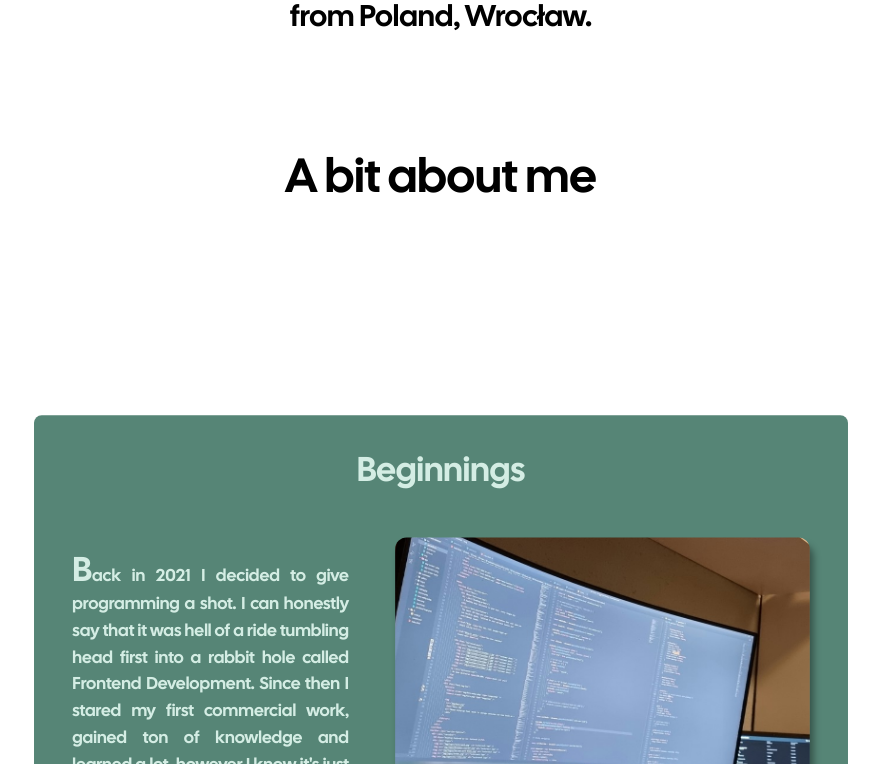
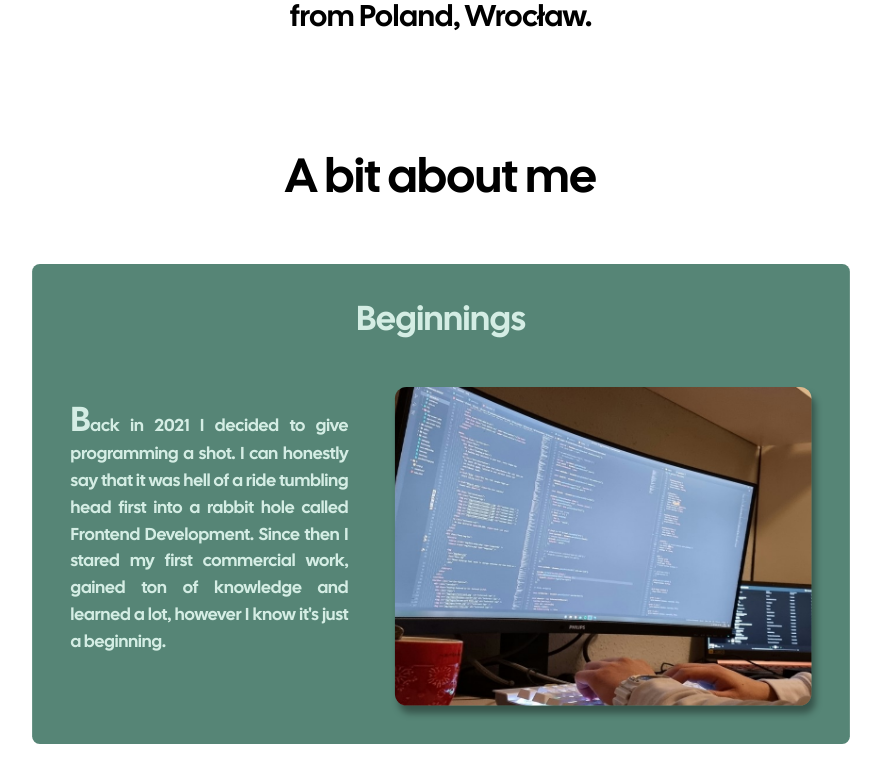
Before and after one commit to m-dombkowski/Portfolio-website, a Next.js app: page /about in a window 1280 px wide. Shown: the part 908-1672 px from the top of the page, without its empty margins (199-1080 px from the left). Built offline with nearby package versions, Linux system fonts and the light colour scheme; no server answers.

Commit message:
styles: change margin values for parallax gallery

```diff
--- a/src/app/components/gallery/parallax-gallery/card.tsx
+++ b/src/app/components/gallery/parallax-gallery/card.tsx
@@ -63,7 +63,7 @@ const Card = ({
               style={{ scale: imageScale }}
               className="w-[100%] h-[100%] "
             >
-              <Image className="object-fit-cover " fill src={src} alt={alt} />
+              <Image className="object-fit-cover" fill src={src} alt={alt} />
             </motion.div>
           </div>
         </div>
--- a/src/app/components/gallery/parallax-gallery/gallery.tsx
+++ b/src/app/components/gallery/parallax-gallery/gallery.tsx
@@ -12,7 +12,7 @@ export default function ParallaxGallery() {
     offset: ["start start", "end end"],
   });
   return (
-    <main ref={container} className="my-[50px] lg:mb-0">
+    <main ref={container} className="my-[-100px] sm:mb-[-50px] lg:mb-0">
       {cards.map((card, i) => {
         const targetScale = 1 - (cards.length - i) * 0.05;
         return (
```
